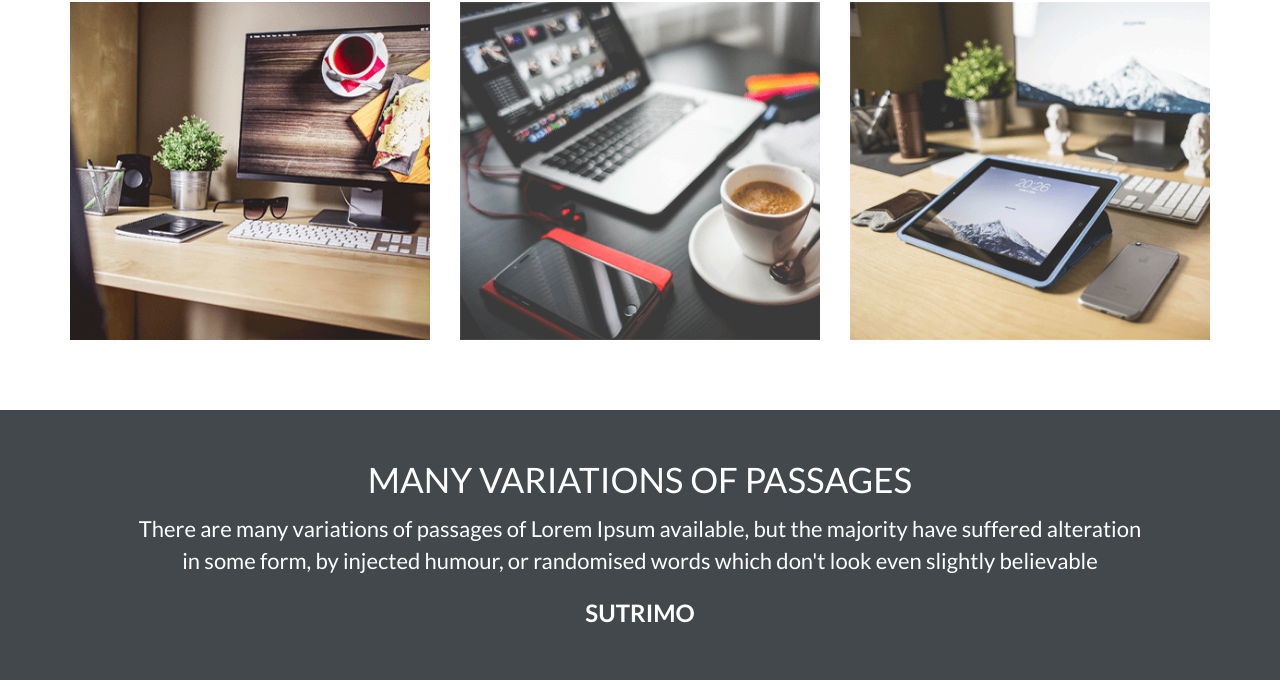
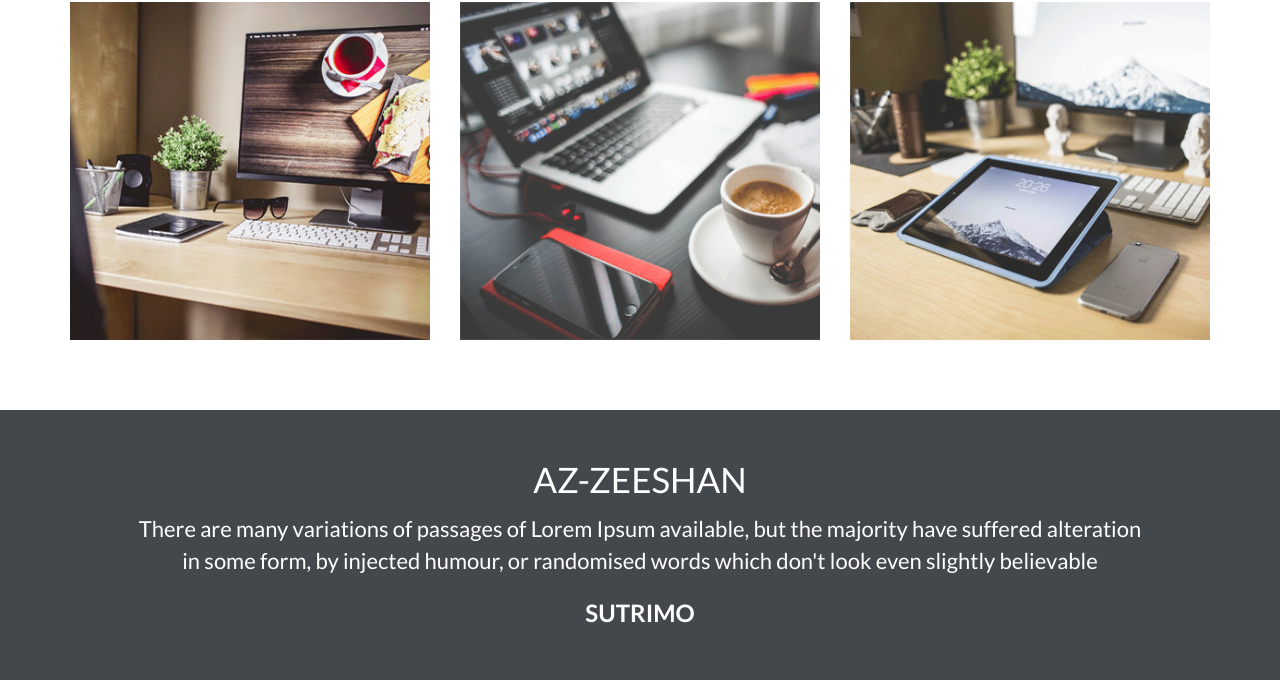
Before and after one commit to sutrimo-momo/sutrimo-momo.github.io, a plain HTML site: page index.html in a window 1280 px wide. Shown: the part 2167-2867 px from the top of the page. Drawn offline with Linux system fonts and the light colour scheme.

Commit message:
Update index.html

```diff
--- a/index.html
+++ b/index.html
@@ -111,7 +111,7 @@
 	<div class="container">
 		<div class="row">
 			<div class="col-md-12">
-				<h1>many variations of passages</h1>
+				<h1>az-zeeshan</h1>
 				<p>There are many variations of passages of Lorem Ipsum available, but the majority have suffered alteration
 				<br />
 				in some form, by injected humour, or randomised words which don't look even slightly believable</p>
```
